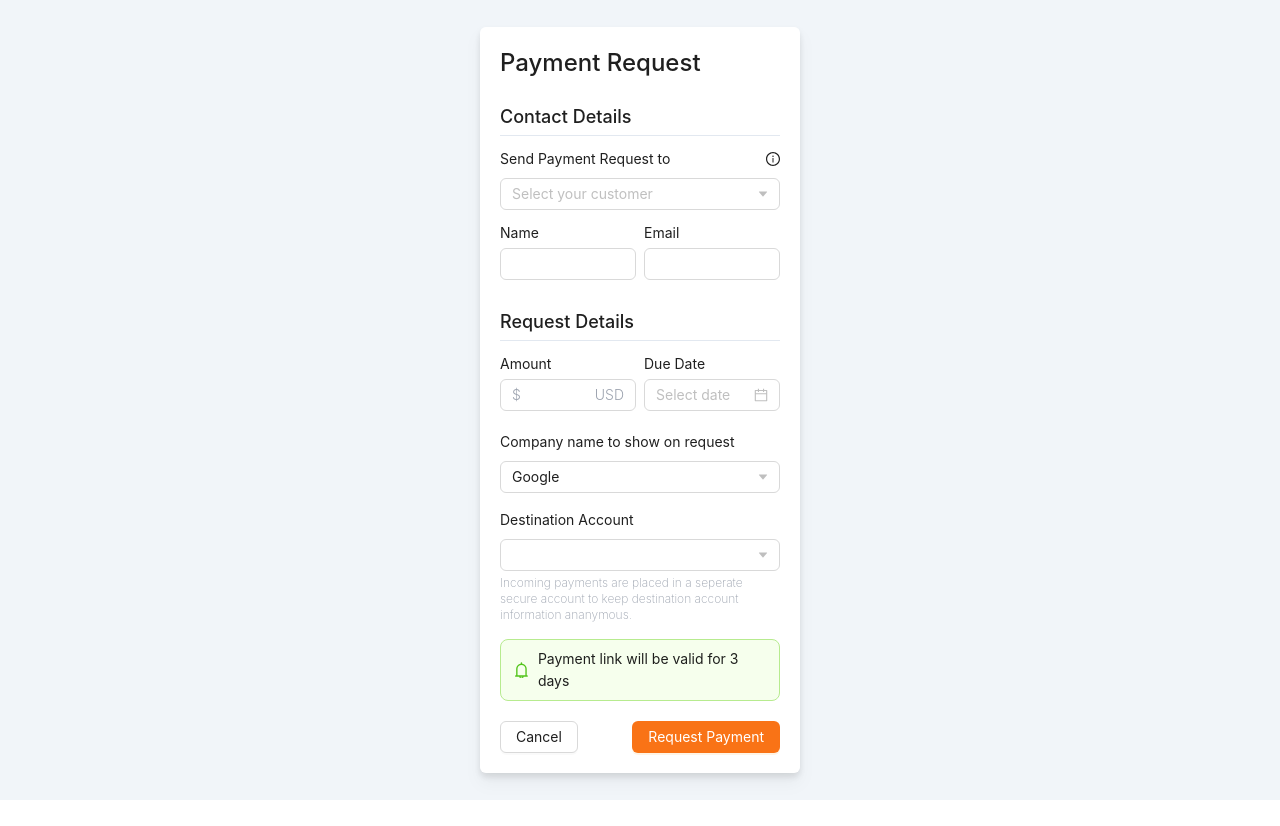
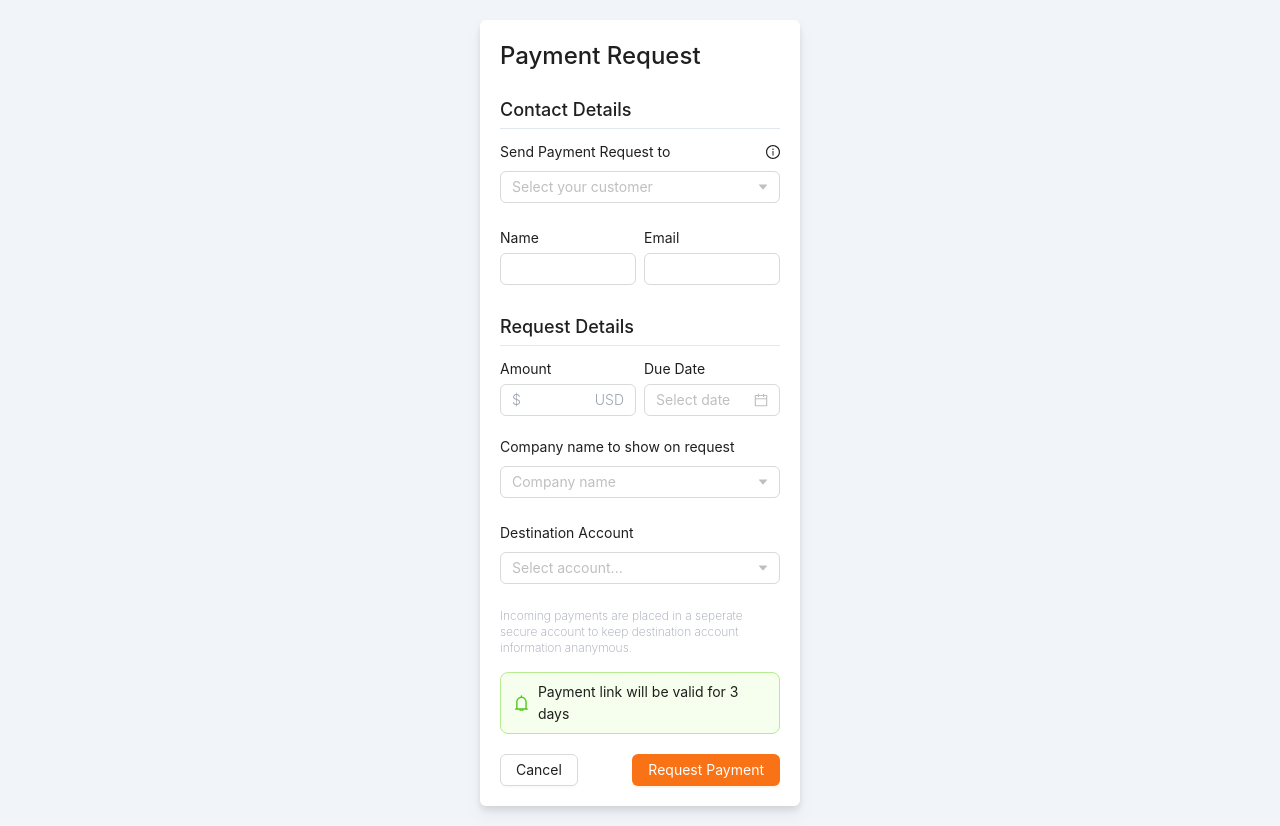
Before and after one commit to vijayinyoutube/react-form-validation, a React (Vite) app: page / in a window 1280 px wide. Before the commit the page ends 800 px from the top, so only its background shows below. Built offline with nearby package versions, Linux system fonts and the light colour scheme.

Commit message:
added form validation

```diff
--- a/src/Presentation/Screens/Paymt_Req_Form/Comp/Action_Btn.tsx
+++ b/src/Presentation/Screens/Paymt_Req_Form/Comp/Action_Btn.tsx
@@ -20,7 +20,7 @@ function ActionBtns() {
             },
           }}
         >
-          <Button className="ReqPaymentBtn" type="primary">
+          <Button className="ReqPaymentBtn" type="primary" htmlType="submit">
             <div className="">Request Payment</div>
           </Button>
         </ConfigProvider>
--- a/src/Presentation/Screens/Paymt_Req_Form/Comp/Contact_Details.tsx
+++ b/src/Presentation/Screens/Paymt_Req_Form/Comp/Contact_Details.tsx
@@ -45,6 +45,10 @@ function RequestTo(
         <p className="">Send Payment Request to</p>
         <InfoCircleOutlined />
       </div>
+      <Form.Item<FieldType>
+        name="requestTo"
+        rules={[{ required: true, message: "Please select your customer" }]}
+      >
         <Select
           suffixIcon={<CaretDownOutlined />}
           mode="multiple"
@@ -57,6 +61,7 @@ function RequestTo(
             label: item,
           }))}
         />
+      </Form.Item>
     </div>
   );
 }
@@ -73,7 +78,7 @@ function NameEmail() {
           rules={[
             {
               required: true,
-              message: "Please input your username!",
+              message: "Please enter your name",
             },
           ]}
         >
@@ -85,7 +90,13 @@ function NameEmail() {
         <Form.Item<FieldType>
           name="email"
           className="mt-1 mb-0"
-          rules={[{ type: "email" }]}
+          rules={[
+            { type: "email" },
+            {
+              required: true,
+              message: "Please enter your email",
+            },
+          ]}
         >
           <Input />
         </Form.Item>
--- a/src/Presentation/Screens/Paymt_Req_Form/Comp/Req_Details.tsx
+++ b/src/Presentation/Screens/Paymt_Req_Form/Comp/Req_Details.tsx
@@ -6,8 +6,10 @@ import {
   Alert,
   Select,
   Divider,
+  InputNumber,
 } from "antd";
 import { CaretDownOutlined, BellOutlined } from "@ant-design/icons";
+import FormItem from "antd/es/form/FormItem";
 
 const { Text } = Typography;
 
@@ -21,10 +23,10 @@ interface Props {
 }
 
 type FieldType = {
-  requestTo: string;
-  name: string;
-  email: string;
+  date: string;
   amount: string;
+  companyName: string;
+  DestAccnt: string;
 };
 
 function ReqDetails({
@@ -49,20 +51,30 @@ function ReqDetails({
               rules={[
                 {
                   required: true,
-                  message: "Please input amount!",
+                  message: "Please enter the amount",
                 },
               ]}
             >
-              <Input
+              <InputNumber
+                controls={false}
                 prefix="$"
                 suffix="USD"
-                className="text-gray-400 font-light"
+                className="text-gray-400 font-light w-full"
               />
             </Form.Item>
           </div>
           <div className="flex flex-col lg:w-1/2 md:w-full sm:mb-2 mb-0 ">
             <p>Due Date</p>
-            <Form.Item className="mt-1 mb-0 pb-0">
+            <Form.Item
+              className="mt-1 mb-0 pb-0"
+              name="date"
+              rules={[
+                {
+                  required: true,
+                  message: "Please enter due date",
+                },
+              ]}
+            >
               <DatePicker className="mb-0 w-full" />
             </Form.Item>
           </div>
@@ -70,6 +82,15 @@ function ReqDetails({
       </div>
       <div className="mt-3">
         <p className="">Company name to show on request</p>
+        <FormItem<FieldType>
+          name="companyName"
+          rules={[
+            {
+              required: true,
+              message: "Please enter company name",
+            },
+          ]}
+        >
           <Select
             suffixIcon={<CaretDownOutlined />}
             className="mt-2 w-full"
@@ -81,9 +102,19 @@ function ReqDetails({
               label: item,
             }))}
           />
+        </FormItem>
       </div>
       <div className="mt-4">
         <p className="">Destination Account</p>
+        <FormItem<FieldType>
+          name="DestAccnt"
+          rules={[
+            {
+              required: true,
+              message: "Please enter destination account",
+            },
+          ]}
+        >
           <Select
             suffixIcon={<CaretDownOutlined />}
             className="mt-2 w-full"
@@ -95,6 +126,7 @@ function ReqDetails({
               label: item,
             }))}
           />
+        </FormItem>
         <p className="text-xs text-gray-400 mt-1 font-[240]">
           Incoming payments are placed in a seperate secure account to keep
           destination account information ananymous.
--- a/src/Presentation/Screens/Paymt_Req_Form/UI/Paymt_Req_Form.tsx
+++ b/src/Presentation/Screens/Paymt_Req_Form/UI/Paymt_Req_Form.tsx
@@ -17,9 +17,13 @@ const Paymt_Req_Form = () => {
   const [selectedItems, setSelectedItems] = useState<string[]>([]);
   const filteredOptions = OPTIONS.filter((o) => !selectedItems.includes(o));
 
+  const onFinish = (values: any) => {
+    console.log("Success:", values);
+  };
+
   return (
     <Flex
-      className="h-screen bg-slate-100 m-0 "
+      className="min-h-screen bg-slate-100 m-0 h-auto"
       justify="center"
       align="center"
     >
@@ -33,6 +37,7 @@ const Paymt_Req_Form = () => {
             autoComplete="off"
             layout="vertical"
             className=""
+            onFinish={onFinish}
           >
             <div>
               <Text className={`font-medium text-2xl`}>Payment Request</Text>
```
Lines whose indentation alone changed are shown as unchanged.
